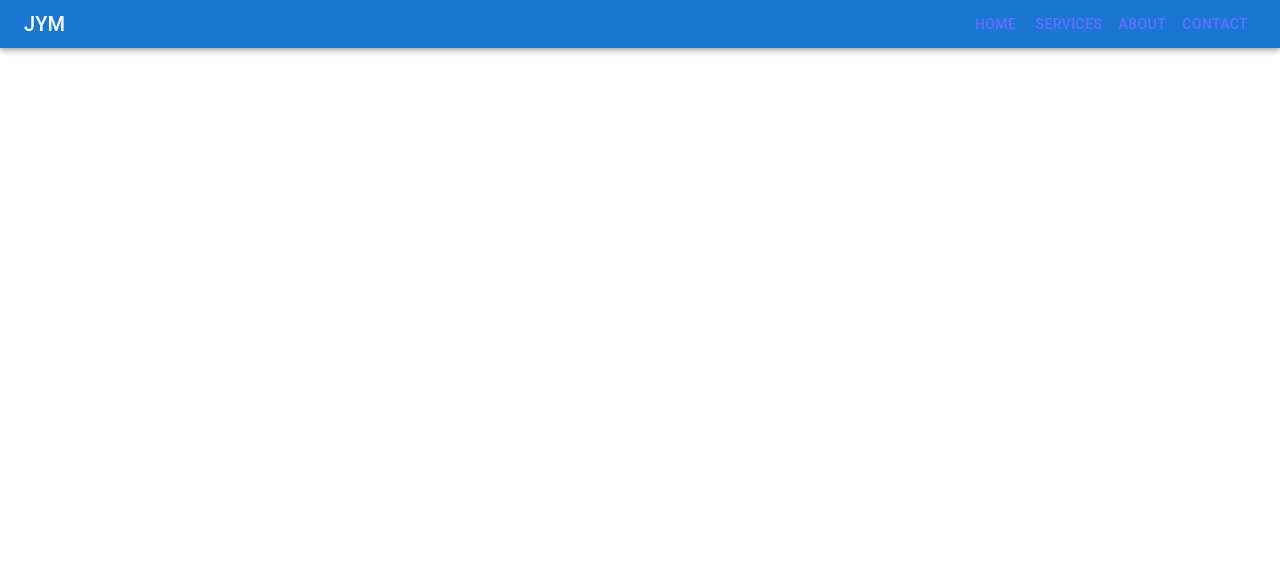
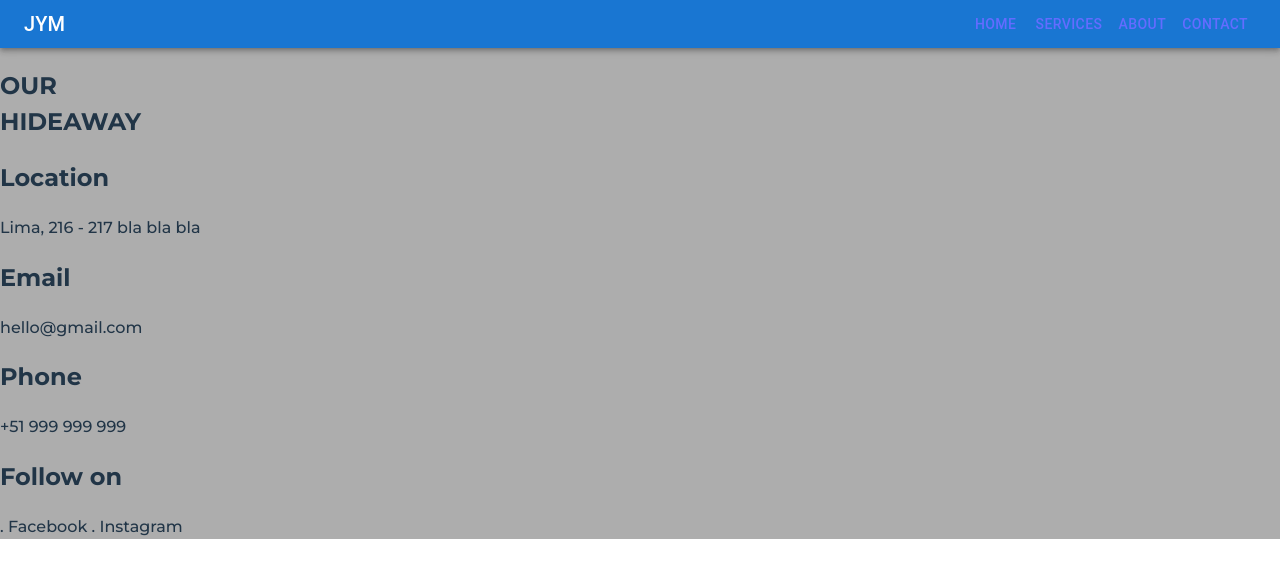
Before and after one commit to DontStopPrograming/Client_General_Solutions, a React (Vite) app: page /contact in a window 1280 px wide. Shown: the top 578 px of the page. Built offline with nearby package versions, Linux system fonts and the light colour scheme; the HTML template or start-up script is replaced by a standard one; what react-swipeable-views-utils would draw is missing.

Commit message:
Contact Component - added Contact.jsx in App.jsx

```diff
--- a/src/App.jsx
+++ b/src/App.jsx
@@ -1,7 +1,7 @@
 './App.css'
 
 /* The code snippet is importing specific components and modules from different files and libraries. */
-import { Navbar, Home, About, Services } from './components'
+import { Navbar, Home, Services, About, Contact } from './components'
 import { BrowserRouter as Router, Routes, Route } from 'react-router-dom'
 
 function App() {
@@ -15,6 +15,7 @@ function App() {
           <Route path='/home' element={<Home />}> </Route>
           <Route path='/services' element={<Services />}> </Route>
           <Route path='/about' element={<About />}> </Route>
+          <Route path='/contact' element={<Contact />}> </Route>
         </Routes>
       </Router>
 
--- a/src/components/Contact/Contact.jsx
+++ b/src/components/Contact/Contact.jsx
@@ -11,7 +11,9 @@ export const Contact = () => {
                 <div className='sub_location'> <h2> Location </h2><p> Lima, 216 - 217 bla bla bla</p> </div>
                 <div className='sub_email'> <h2>Email</h2> <p> hello@gmail.com </p></div>
                 <div className='sub_phone'> <h2>Phone</h2> <p> +51 999 999 999 </p></div>
-                <div className='sub_follow'> <h2>Follow on</h2> <p> Facebook </p></div>
+                <div className='sub_follow'> <h2>Follow on</h2> <p> . Facebook . Instagram  </p></div>
+
+
             </div>
 
         </>
--- a/src/components/Contact/index.js
+++ b/src/components/Contact/index.js
@@ -1 +1,2 @@
 export * from './Contact';
+export * from './index';
--- a/src/components/index.js
+++ b/src/components/index.js
@@ -1,4 +1,5 @@
 export * from './About';
+export * from './Contact';
 export * from './Services';
 export * from './home';
 export * from './index';
```
